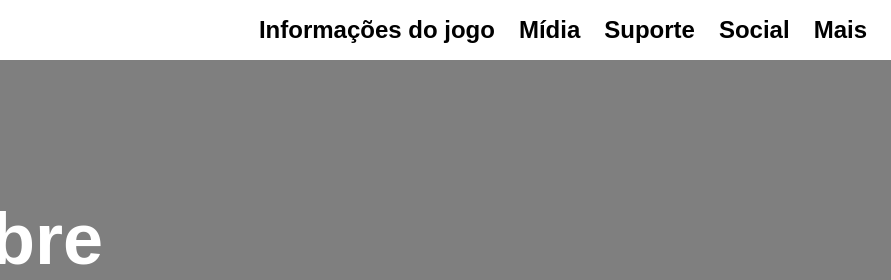
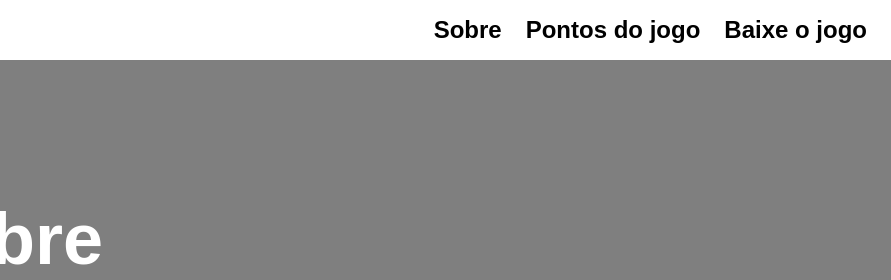
Before and after one commit to viniciusfelixmatos/2--DESAFIO-fix, a plain HTML site: page 2--DESAFIO-main/index.html in a window 1280 px wide. Shown: the top 280 px of the page, 389-1280 px from the left. Drawn offline with nearby package versions, Linux system fonts and the light colour scheme.

Commit message:
commit-06

```diff
--- a/2--DESAFIO-main/index.html
+++ b/2--DESAFIO-main/index.html
@@ -35,11 +35,9 @@
         </button>
 
         <ul id="menu" class="menu-links">
-          <li><a href="#">Informações do jogo</a></li>
-          <li><a href="#">Mídia</a></li>
-          <li><a href="#">Suporte</a></li>
-          <li><a href="#">Social</a></li>
-          <li><a href="#">Mais</a></li>
+          <li><a href="#">Sobre</a></li>
+          <li><a href="#">Pontos do jogo</a></li>
+          <li><a href="#">Baixe o jogo</a></li>
         </ul>
       </nav>
     </header>
```
